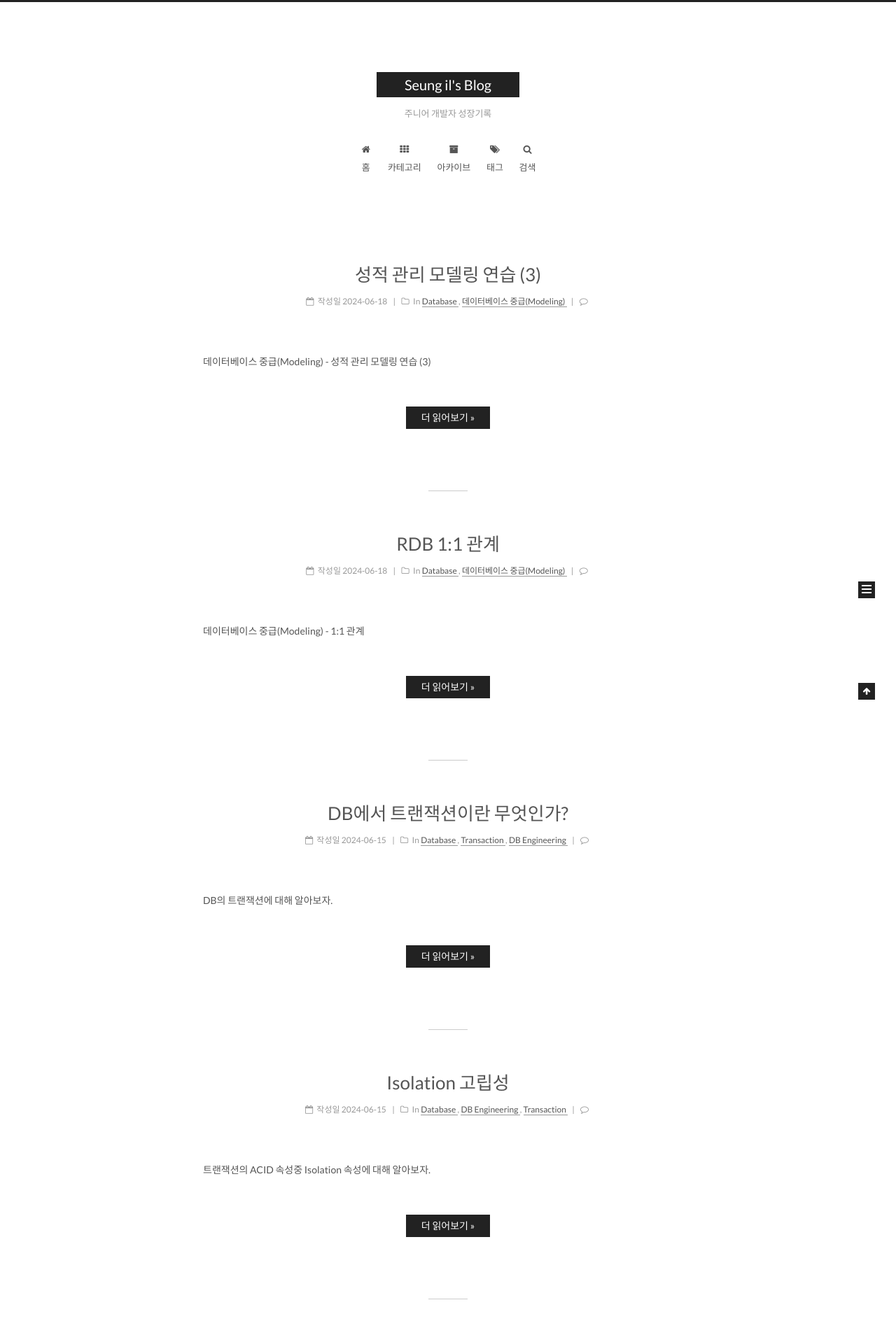
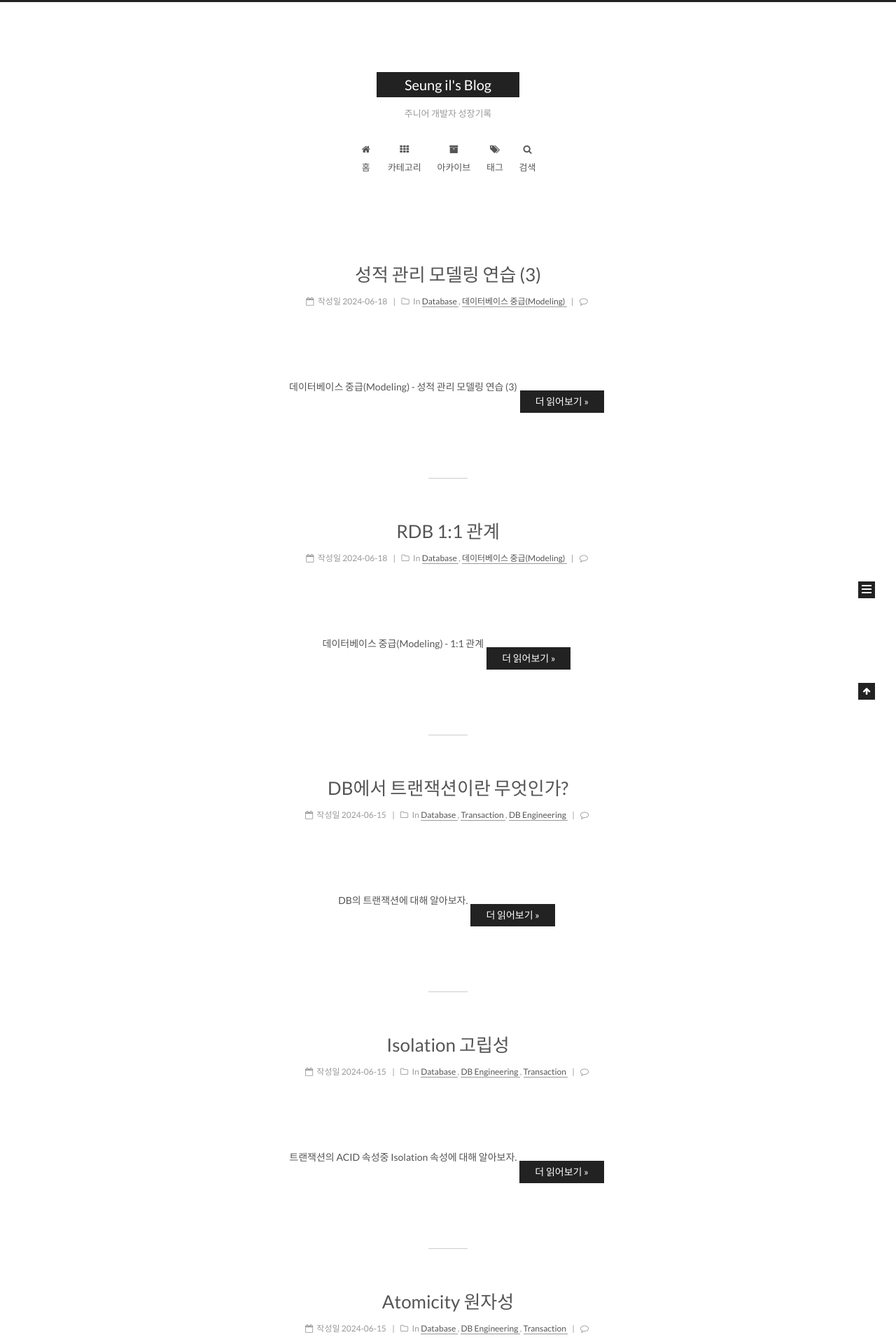
Before and after one commit to Seung-IL-Bang/Seung-IL-Bang.github.io, a Jekyll site: the page built from index.html, in a window 1280 px wide. Shown: the top 1918 px of the page at 70% size. Built offline with Jekyll 4.4.1, drawn with Linux system fonts in a browser that asks for light colours; the list of posts is cut into pages by our own code; comment, search, counter and statistics services are not loaded.

Commit message:
enhance style

```diff
--- a/_includes/_macro/post.html
+++ b/_includes/_macro/post.html
@@ -266,7 +266,7 @@
       </header>
     {% endunless %}
 
-    <div class="post-body{% if site.han %} han-init-context{% endif %} text-center d-flex justify-content-center align-items-center" itemprop="articleBody">
+    <div class="post-body{% if site.han %} han-init-context{% endif %}" itemprop="articleBody" style="display: flex; justify-content: center; align-items: center; text-align: center; min-height: 100px;">
 
       {% comment %} Gallery support {% endcomment %}
       {% if post.photos and post.photos.size > 0 %}
```
